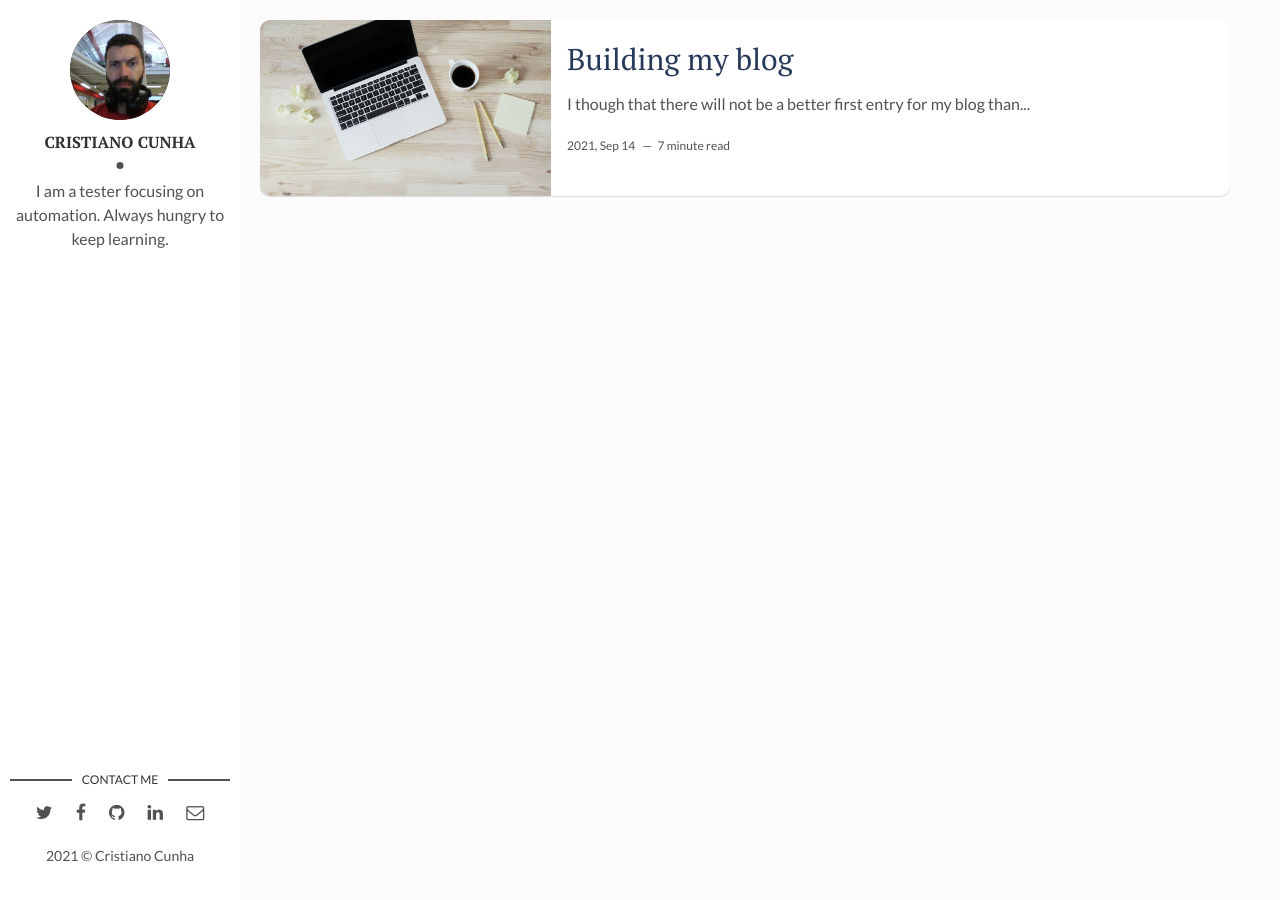
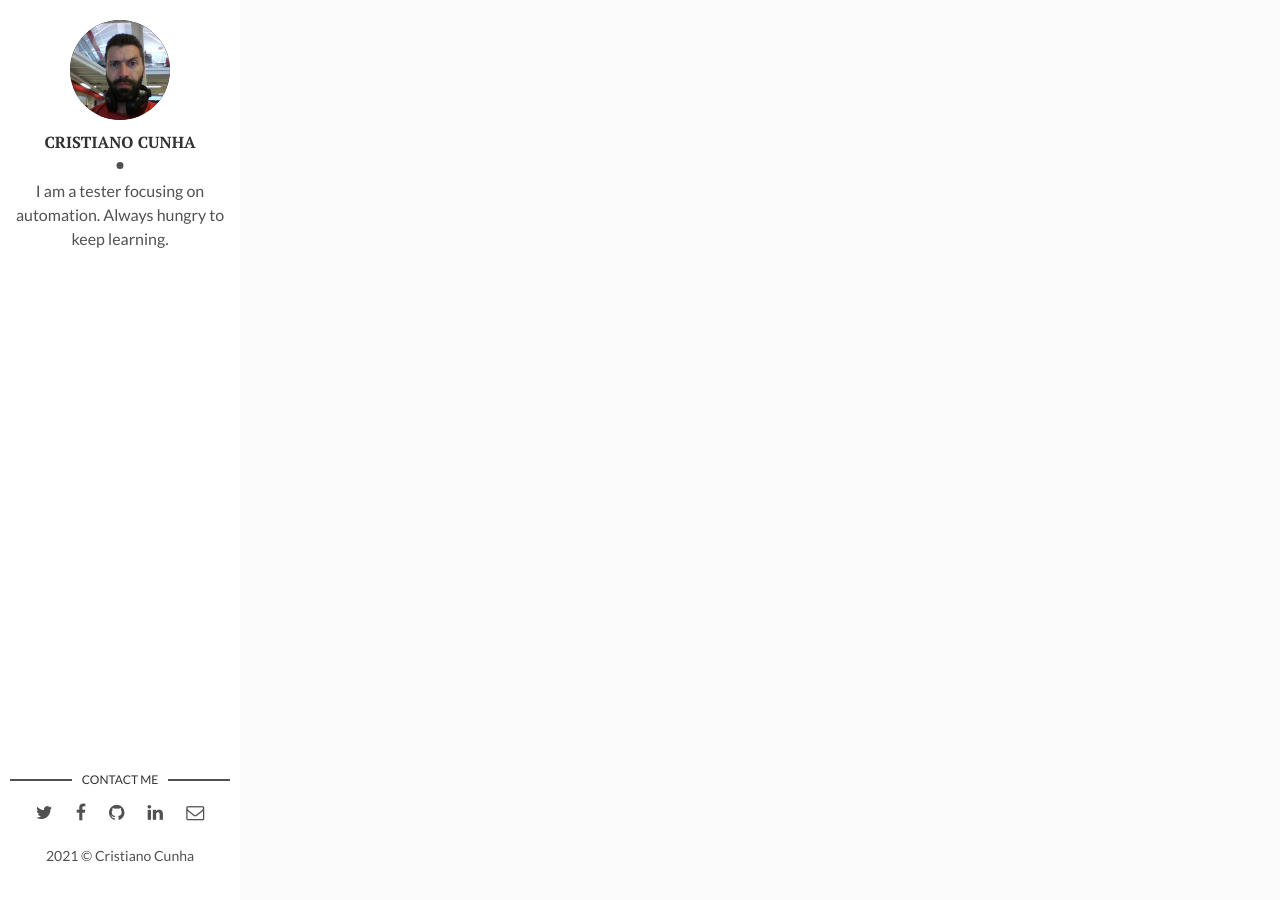
Before and after one commit to CMCunha/cristianomcunha.com, a Jekyll site: the page built from index.html, in a window 1280 px wide. Built offline with Jekyll 4.4.1, drawn with Linux system fonts in a browser that asks for light colours; the list of posts is cut into pages by our own code; some of the changed lines change nothing that is shown.

````diff
--- a/_posts/2021-09-14-building-my-blog.markdown
+++ /dev/null
@@ -1,144 +0,0 @@
----
-layout: post
-title:  "Building my blog"
-date:   2021-09-14 16:00:00 +0100
-img: lauren-mancke-aOC7TSLb1o8-unsplash.jpg
-categories: blog
-comments: true
-published: true
----
-I though that there will not be a better first entry for my blog than to share the process I went through to decide to have a blog and to actually build it!
-
-I have some years of experience in Testing and Infrastructure areas and with that accumulated knowledge that I think can be usefull to others, and the need to keep it alive, meaning that I will be writting recurrently, will be a challenge that I'm excited about (let's see how long it will last :) ).
-
-On another hand, it will help me organize my ideas and verbalize those in a way that is appealing (or I hope so) to someone else, fear not I'm not searching for fame and fortune but trying to help someone else, like me, that could have doubts about start writting.
-
-## Decision
-I was thinking for a while that I wanted to start sharing my ideas and views over the areas I'm passionated about but it seems I never had the time, or at least I was convincing myself that it was the truth.
-
-What changed now? Well, I'm older and my experience of life taugh me that if you want something you cannot wait to have the perfect conditions to achieve it or else you will never reach it. It is true for life, I went trough the same questions about having kids (wanted to focus on my career, having the perfect house, personal time for hobbies, etc) and once I decided (another positive aspect of having a blog is that it's your version of the story, my wife may have a different view) to go for it everything kinda of falled into place. At least I compromised for small victories towards my "perfect" end goal (being exposed to agile for so long may have trigger this behavior, must check later...).
-
-Once the decision was taken I needed to find something to make me accountable to advance with it, my way was to define this year objectives (I actually did it with my wife) we sit and answer the hardest questions for the year: "What do you want to accomplish in your professional career?" followed by "What will you do to achieve it" and the same for the personal area...that as made me think of broader goals and how to actually reach those in small increments.
-
-Anyone feels that this is a mix of mindmaps and OKRs, or is it just me?
-
-Summing up, the decision was taken and I defined a date and key objectives that are measurable (here I go again...). So what was missing was the plan to advance with it?
-- [x] Decision
-- [x] Accountability
-- [ ] How?
-
-How do I want my blog to look...how would I update the articles...what the frequency of the articles....how to advertise it?
-
-One thing was clear, I do not want to edit text in a fancy editor and apply styles to it, I want to focus in writting and take advantage of my day to day knowledge (development, automation, etc), so I want something practical that will allow me to push new articles like it was code, validate the changes somehow and also the ability to make it look good....hummmmmm
-
-## Technology and Tooling
-Basically I want to be able to push new articles like code in daily bases, it will be pretty much a static site with adition of new entries on monthly bases (frequency - check), I want to be able to test the changes before going to "production" and the endpoint must be recognizable or at least easily remindable, not some weird endpoint.
-
-Wordpress type of blogs were out of the question, so I started to search for static site generators that could be linked to GitHub (where I want the articles to live), markdown looked appropriate also, so I started searching for this combination and found [Jekyll][Jekyll-link] and [GitHub pages][githubpages-link].
-
-[Jekyll][Jekyll-link] has no admin interface, only source files that you can build using a CLI (command line interface) to create a static website. It allow you to write you blog posts using [Markdown][markdown-link] and offers the option, if you host your website using [GitHub pages][githubpages-link], to commit your changes, in my case blog post entries.
-
-### Jekyll
-Let me share my experience with [Jekyll][Jekyll-link], the documentation to get started is very good and I end up having the default site (using [minima][minima-link] theme) running in my machine in no time.
-
-It is in fact simple, no database to handle or anything like that, it uses [Markdown][markdown-link] so allows me to focus in the writting instead of how it looks, nevertheless we can use pre-defined themes to apply some style to your blog or even create your own (beware that if you go down that route you may encounter difficulties in integrating with [GitHub pages][githubpages-link] because it only supports predefined [themes][theme-link] or at least the ones present in [GitHub][github-link]). It is blog-aware allowing Permalinks, categories, pages, posts and custom layouts.
-
-After following the instructions in [Jekyll][Jekyll-link] I manage to have the default site running locally, one of the nit things about it is that it allows me to check the look and feel in my machine before pushing it.
-
-The command available for that is:
-
-```bash
-jekyll serve
-```
-
-That will build and serve your blog in your machine under localhost, as you see from the output of the command:
-```bash
-Configuration file: /Users/cristianocunha/Documents/Projects/Personal/blog/cristianomcunha.com/_config.yml
-            Source: /Users/cristianocunha/Documents/Projects/Personal/blog/cristianomcunha.com
-       Destination: /Users/cristianocunha/Documents/Projects/Personal/blog/cristianomcunha.com/_site
- Incremental build: disabled. Enable with --incremental
-      Generating...
-       Jekyll Feed: Generating feed for posts
-                    done in 0.132 seconds.
- Auto-regeneration: enabled for '/Users/cristianocunha/Documents/Projects/Personal/blog/cristianomcunha.com'
-    Server address: http://127.0.0.1:4000
-  Server running... press ctrl-c to stop.
-```
-
-This will allow us to check the changes locally before posting to production.
-
-I wanted something where I would not be allways caring about the looks of it but I wanted, at least, to choose the look of it, and the default one did not resonate with me so I decided to search for another theme, the one that stroke my eye was [flexyble-jekyll][flexyble-jekyll-link], clean, simple...let's go.
-
-Of course changing themes is also documented, so I will invest in documenting here again, instead I will only post some tips that I struggle to find to have everything working.
-
-#### Tips
-##### Base URL
-I wanted my blog to be accessible from the root of my endpoint so I had to remove the baseurl entry from the _config.xml file.
-Go ahead and remove or comment the following line:
-```yaml
-baseurl: xxxxxxxx
-```
-
-##### Theme
-On the same file, _config.xml, I also needed to change the theme name to the theme I choosen, in order to be applied to my site, so I updated the following line also:
-
-```yaml
-remote_theme: artemsheludko/flexible-jekyll
-```
-
-##### Dependencies
-This new theme brought new dependencies that needed to be downloaded in order to work properly, so I add to add those to the GemFile
-add dependencies to GemFile
-
-##### Front Matter
-All the of the files that have a YAML [Front Matter][frontmatter-link] block will be processed by [Jekyll][Jekyll-link] as a special file.
-This allows a series of metada to be added to the file that will add valuable information or behavior to the blog, for instance the "published" variable will define if the entry is publicly visible or not.
-
-```yaml
- - published: false
- ```
-
-This allows the editor to add articles to the repository without publishing those and when the article is ready its just a matter to change the value to true and voilá.
-
-##### File Name Structure
-All of the article files will follow a file name structure that will allow you, in conjunction with other special entries of [Front Matter][frontmatter-link] to define a release date for the article (yes for those that have things ready weeks in advance...).
-The filename structure is
-
-```
-YEAR-MONTH-DAY-title.MARKUP
-```
-
-Defining the year, month and day of when you want to publish the article and it's title.
-For me it will become really handy as I can organize myself and only published what I want, when I want and also keep my work safe and accessible everywhere instead of depdending on one computer.
-
-### Source Control
-Once you have everything working in your machine it's time to push it to GitHub (actually you should start by this in order to have all your work saved in the  repository and accessible remotely but you get the point).
-For that create a new project in GitHub and push your code there.
-
-It is that easy because the founder of [Jekyll][Jekyll-link] is in fact the co-founder of [GitHub][github-link] [Tom Preston-Werner][tompreston-link].
-
-Then you need to configure the [GitHub Pages][githubpages-link], that in fact are already a static website hosting service that enables you to host a static website directly from a public [GitHub][github-link] repository, by default when you activate it, it will make your static site available at your user name plus `.github.io`, so for me it will be `cmcunha.github.io`.
-
-![GitHub Pages Configuration](/assets/img/githubpages_conf.png)
-
-
-### DNS
-Of course my blog could be available trough the default [GitHub pages][githubpages-link] link associated with it but I wanted to go a little further and actually access my blog through: `cristianomcunha.com`, so I bought that domain on [GoDaddy][godaddy-link] (from Portugal for me) platform and redirect it to the [GitHub pages][githubpages-link] of my blog.
-
-All done!
-
-Now that all of this is done let's get writting.....
-
-See you on my next article ;)
-
-
-[jekyll-link]: https://jekyllrb.com/
-[githubpages-link]: https://pages.github.com/
-[markdown-link]: https://www.markdownguide.org/
-[theme-link]: https://pages.github.com/themes/
-[github-link]: https://github.com/
-[minima-link]: https://github.com/jekyll/minima
-[flexyble-jekyll-link]: https://github.com/artemsheludko/flexible-jekyll
-[frontmatter-link]: https://jekyllrb.com/docs/front-matter/
-[tompreston-link]: https://tom.preston-werner.com/
-[godaddy-link]: https://pt.godaddy.com/
--- a/assets/css/main.css
+++ b/assets/css/main.css
@@ -434,6 +434,12 @@
  */
 [hidden] {
   display: none;
+}
+
+.center-image
+{
+    margin: 0 auto;
+    display: block;
 }
 
 .highlight {
````
Also changed, not shown: assets/img/batmanslap.jpeg (added), assets/img/nbt.jpg (added), 1 other file.
